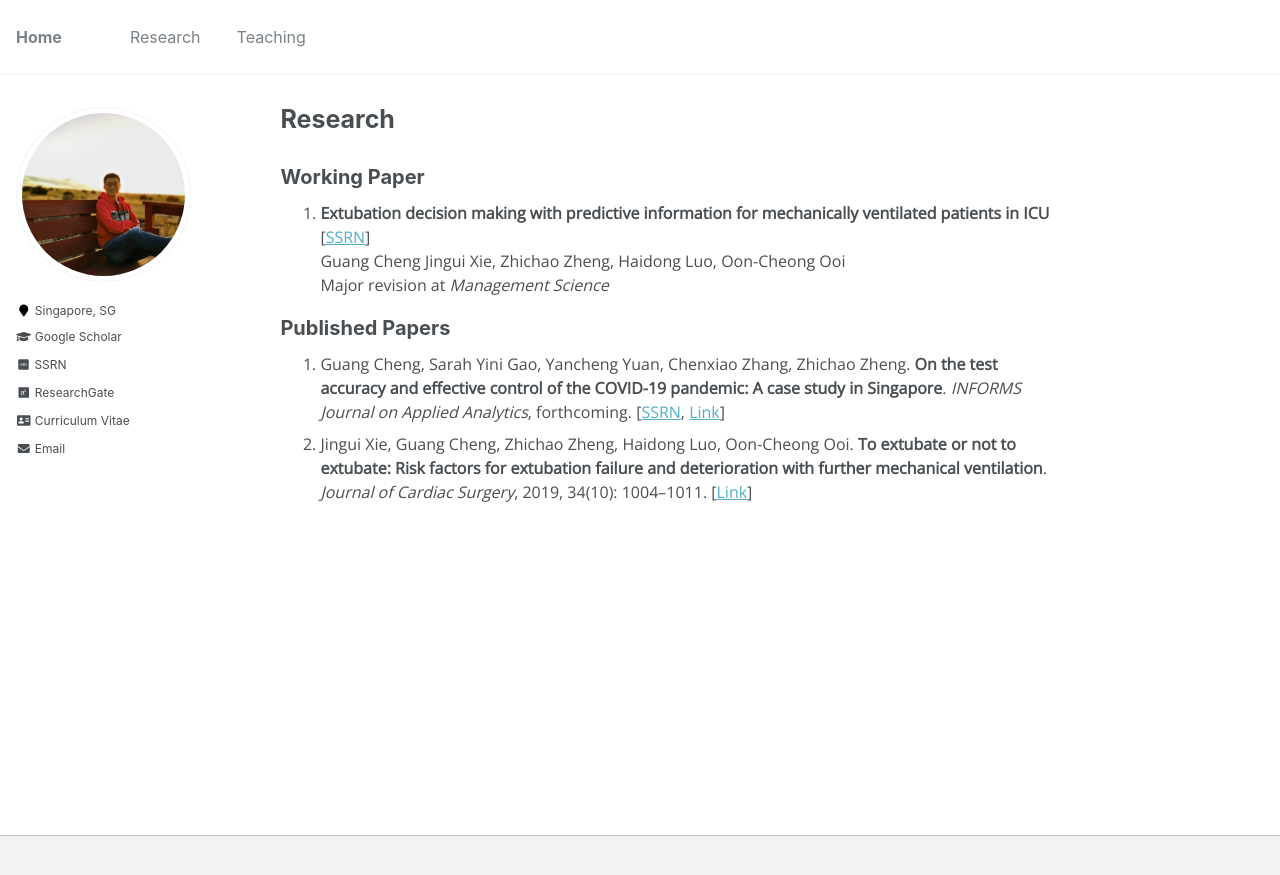
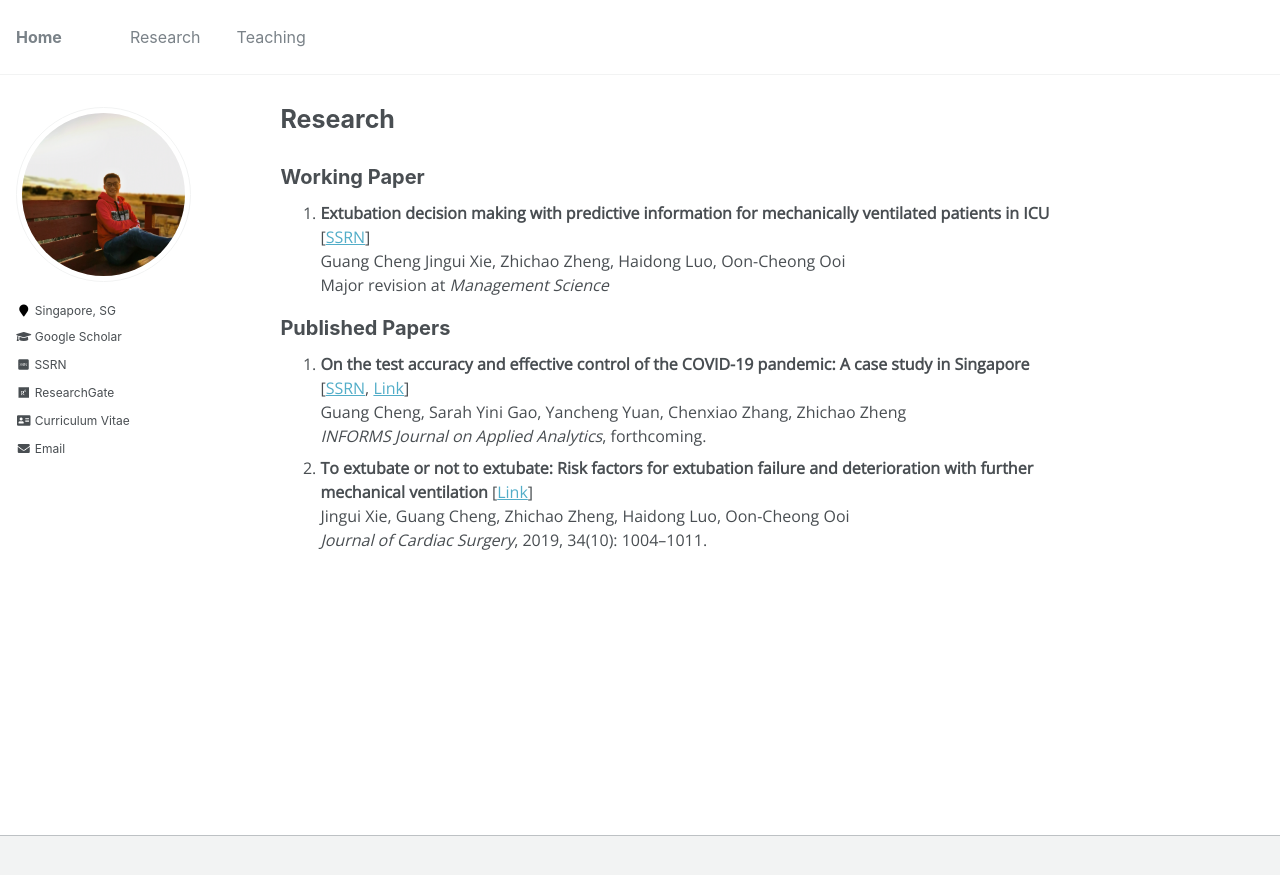
Before and after one commit to gcheng-nus/gcheng-nus.github.io, a Jekyll site: the page built from _pages/research.md, in a window 1280 px wide. Shown: the top 875 px of the page. Built offline with Jekyll 4.4.1, drawn with Linux system fonts in a browser that asks for light colours; some web fonts are replaced.

Commit message:
adjust format

```diff
--- a/_pages/research.md
+++ b/_pages/research.md
@@ -22,9 +22,15 @@ author_profile: true
 
 <h2>Published Papers</h2>
 <ol style="margin-top: 0em; margin-bottom: 1.2em;">
-	<li>Guang Cheng, Sarah Yini Gao, Yancheng Yuan, Chenxiao Zhang, Zhichao Zheng. <b>On the test accuracy and effective control of the COVID-19 pandemic: A case study in Singapore</b>. <i>INFORMS Journal on Applied Analytics</i>, forthcoming. [<a href="https://ssrn.com/abstract=3955828" target="_blank">SSRN</a>, <a href="https://pubsonline.informs.org/doi/abs/10.1287/inte.2022.1117" target="_blank">Link</a>]</li>
+	<li><b>On the test accuracy and effective control of the COVID-19 pandemic: A case study in Singapore</b> [<a href="https://ssrn.com/abstract=3955828" target="_blank">SSRN</a>, <a href="https://pubsonline.informs.org/doi/abs/10.1287/inte.2022.1117" target="_blank">Link</a>]<br>
+	Guang Cheng, Sarah Yini Gao, Yancheng Yuan, Chenxiao Zhang, Zhichao Zheng<br>
+	<i>INFORMS Journal on Applied Analytics</i>, forthcoming. </li>
 	<!--  -->
-	<li>Jingui Xie, Guang Cheng, Zhichao Zheng, Haidong Luo, Oon-Cheong Ooi. <b>To extubate or not to extubate: Risk factors for extubation failure and deterioration with further mechanical ventilation</b>. <i>Journal of Cardiac Surgery</i>, 2019, 34(10): 1004–1011. [<a href="https://onlinelibrary.wiley.com/doi/abs/10.1111/jocs.14189" target="_blank">Link</a>]</li>
+	<li><b>To extubate or not to extubate: Risk factors for extubation failure and deterioration with further mechanical ventilation</b> [<a href="https://onlinelibrary.wiley.com/doi/abs/10.1111/jocs.14189" target="_blank">Link</a>]<br>
+	Jingui Xie, Guang Cheng, Zhichao Zheng, Haidong Luo, Oon-Cheong Ooi<br>
+	<i>Journal of Cardiac Surgery</i>, 2019, 34(10): 1004–1011.
+	</li>
+
 </ol>
 
 </body>
```
